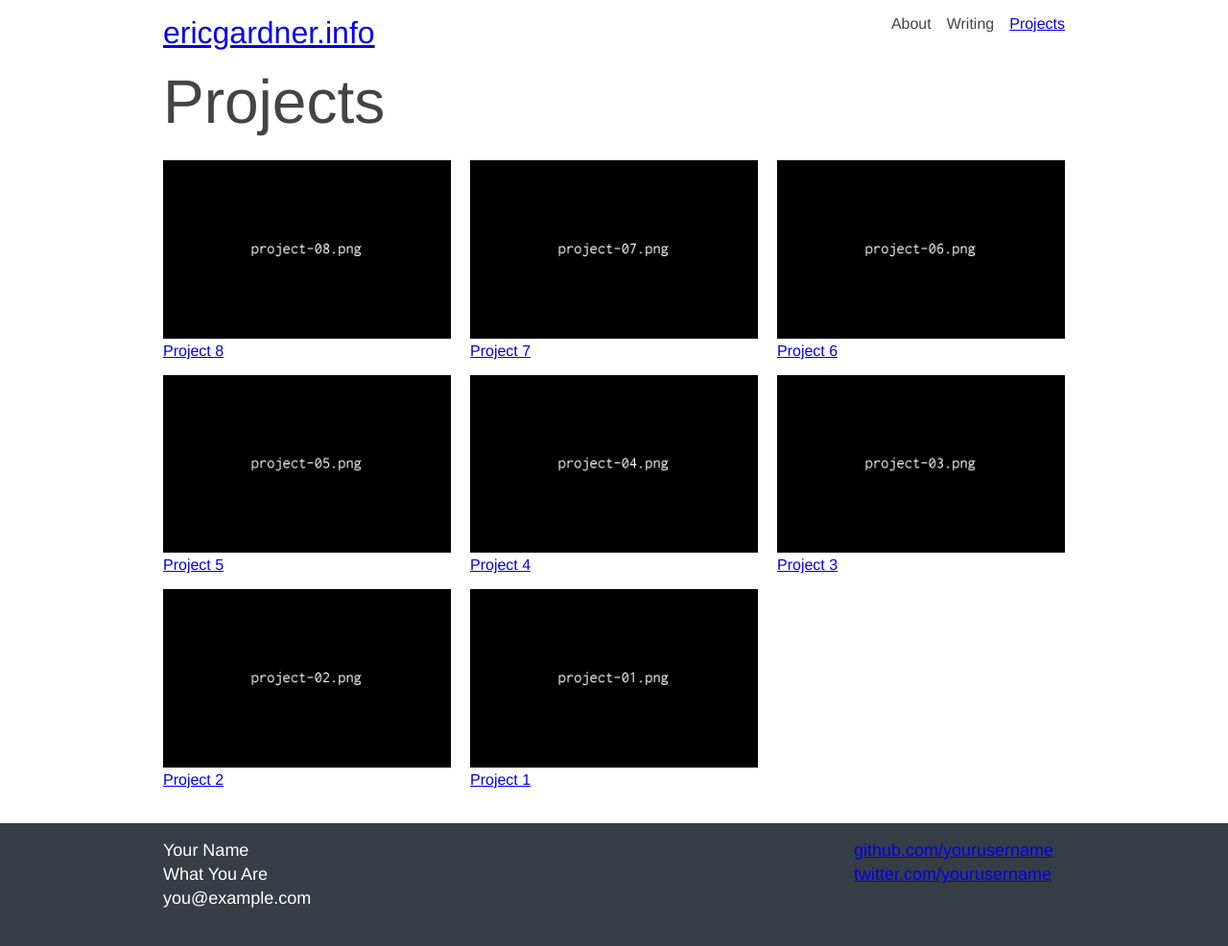
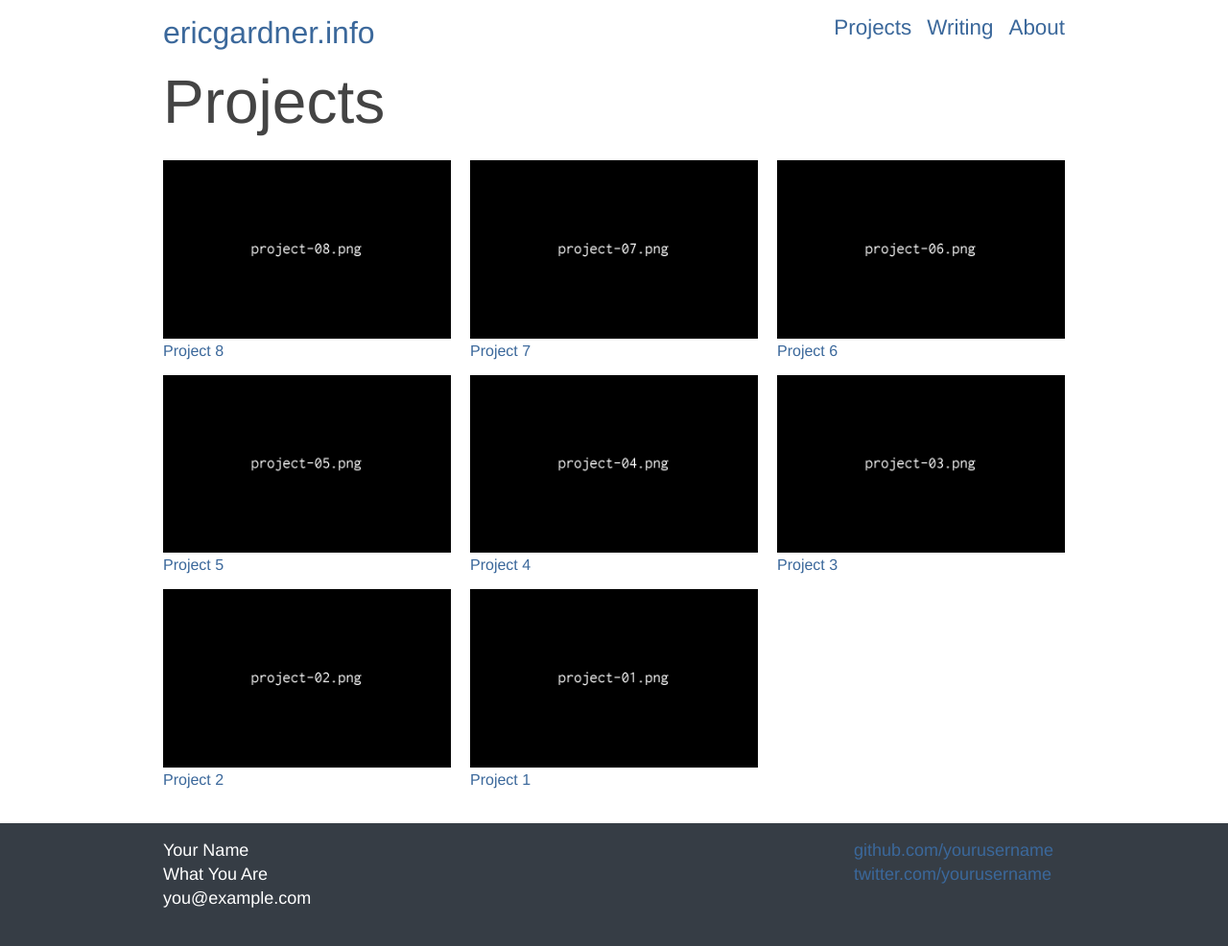
Before and after one commit to egardner/ericgardner.info-old, a Jekyll site: the page built from index.html, in a window 1280 px wide. Shown: the whole page at 96% size. Built offline with Jekyll 4.4.1, drawn with Linux system fonts in a browser that asks for light colours; Markdown is read by kramdown in place of the engine named in the settings.

```diff
--- a/_config.yml
+++ b/_config.yml
@@ -1,4 +1,3 @@
 name: ericgardner.info
 markdown: redcarpet
 pygments: true
-permalink: /:categories/:title
--- a/_layouts/default.html
+++ b/_layouts/default.html
@@ -33,9 +33,10 @@
 		        		</div>
  				     <nav class="two-thirds column omega">
 		        			<ul>
-		        				<li><a href="#">Projects</a></li>
-		        				<li>Writing</li>
-		        				<li>About</li>
+		        				<li><a href="#">About<a></li>
+		        				<li><a href="/writing/">Writing</a></li>
+								<li><a href="#">Projects</a></li>
+
 		        			</ul>
 		        		</nav>
 
--- a/css/layout.css
+++ b/css/layout.css
@@ -58,19 +58,27 @@ h6 {font-size: .75rem;}
 
 /*----------- Page Layout: General -----------*/
 
+/*
+* color notes:
+* Footer slate grey: #363D45
+* Complimentary light blue: #4C9CB7
+* Complimentary gold: #FFAC37
+* additional colors TBD
+*/
+
 #top {
 	background-color: #fff;
-	padding-top: 1em;
+	padding-top: 1rem;
 }
 
 #middle {
 	background-color: #fff;
-	padding-top: .5em;
+	padding-top: .5rem;
 }
 
 #bottom {
 	background-color: #363d45;
-	padding-top: 1em;
+	padding-top: 1rem;
 	color: #fff;
 }
 
@@ -82,8 +90,18 @@ nav ul li {
 	list-style-type: none;
 	display: block;
 	float: right;
-	margin-left: 1em;
+	margin-left: 1rem;
+	font-size: 1.4rem;
+	font-weight: 300;
 }
+
+/*--- Link styles --*/
+
+a:link, a:visited, a:hover, a:active {
+	color: #3b689b;
+	text-decoration: none;
+}
+
 
 /* #Page Styles
 ================================================== */
--- /dev/null
+++ b/writing/index.html
@@ -0,0 +1,6 @@
+---
+layout: default
+title: writing
+---
+
+{% include writing.html %}
```
Also changed, not shown: _includes/writing.html (added, +11 -0 lines), _posts/writing/2014-01-01-happy-new-year.markdown (added, +7 -0 lines).
